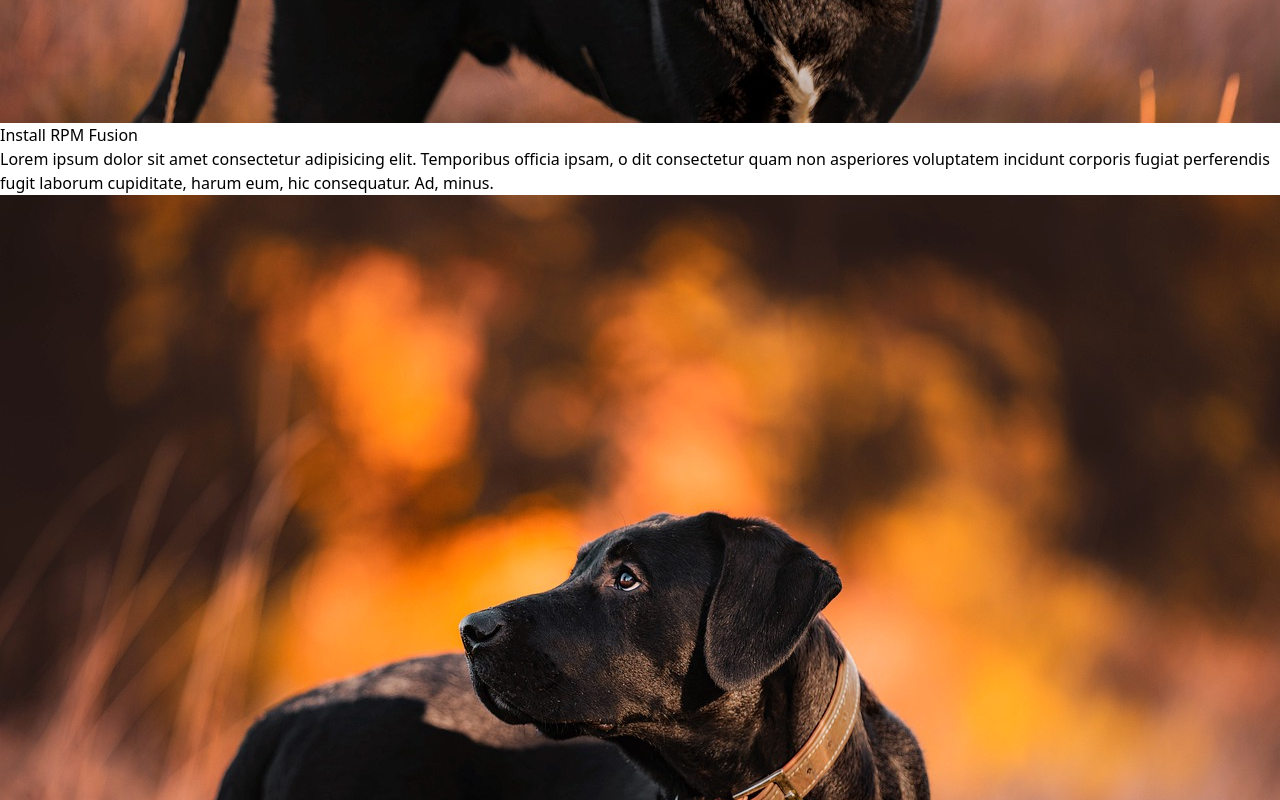
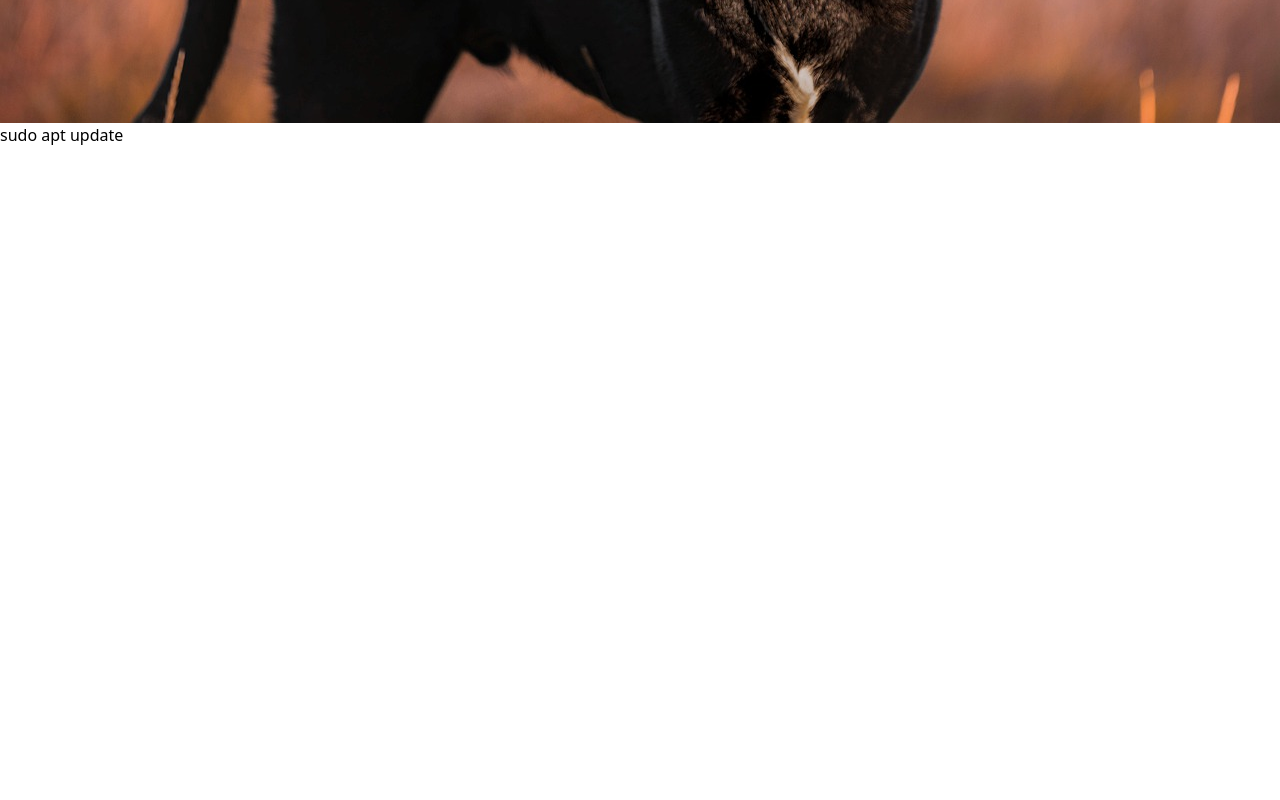
Before and after one commit to oscark22/fedora-post-install, a SvelteKit app: page / in a window 1280 px wide. Shown: the part 880-1680 px from the top of the page. After the commit the page ends 1027 px from the top, so only its background shows below. Built offline with nearby package versions, Linux system fonts and the light colour scheme.

Commit message:
new code snippet component

```diff
--- /dev/null
+++ b/src/lib/comps/code-snippet.svelte
@@ -0,0 +1,7 @@
+<script lang="ts">
+    export let text: string;
+</script>
+
+<div class="container bg-zinc-800 text-white font-mono rounded-md border-dotted border-2 border-zinc-400 p-4">
+    { text }
+</div>
--- a/src/routes/+page.svelte
+++ b/src/routes/+page.svelte
@@ -2,6 +2,7 @@
 	import Paragraph from "$lib/comps/paragraph.svelte";
 	import Subtitle from "$lib/comps/subtitle.svelte";
 	import Image from "$lib/comps/image.svelte";
+	import CodeSnippet from "$lib/comps/code-snippet.svelte";
 	import random_doggo from "$lib/images/random_doggo.jpg";
 </script>
 
@@ -42,15 +43,7 @@
 					fugit laborum cupiditate, harum eum, hic consequatur. Ad, minus.
 				</Paragraph>
 				<Image img_src={random_doggo} />
-			</div>
-			<div class="flex flex-col">
-				<Subtitle text="Install RPM Fusion" />
-				<Paragraph>
-					Lorem ipsum dolor sit amet consectetur adipisicing elit. Temporibus officia ipsam, o
-					dit consectetur quam non asperiores voluptatem incidunt corporis fugiat perferendis
-					fugit laborum cupiditate, harum eum, hic consequatur. Ad, minus.
-				</Paragraph>
-				<Image img_src={random_doggo} />
+				<CodeSnippet text="sudo apt update" />
 			</div>
 		</div>
 	</div>
```
